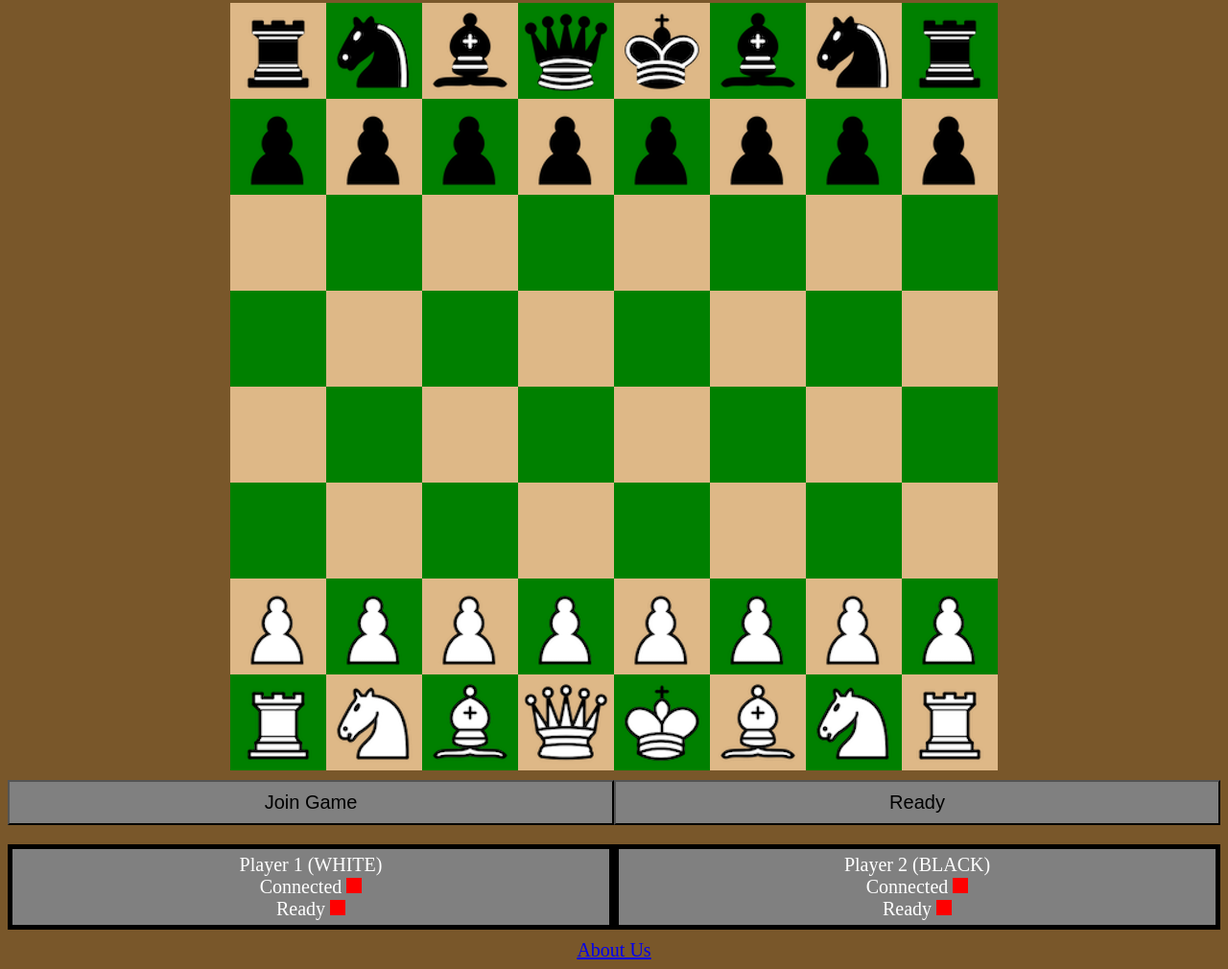
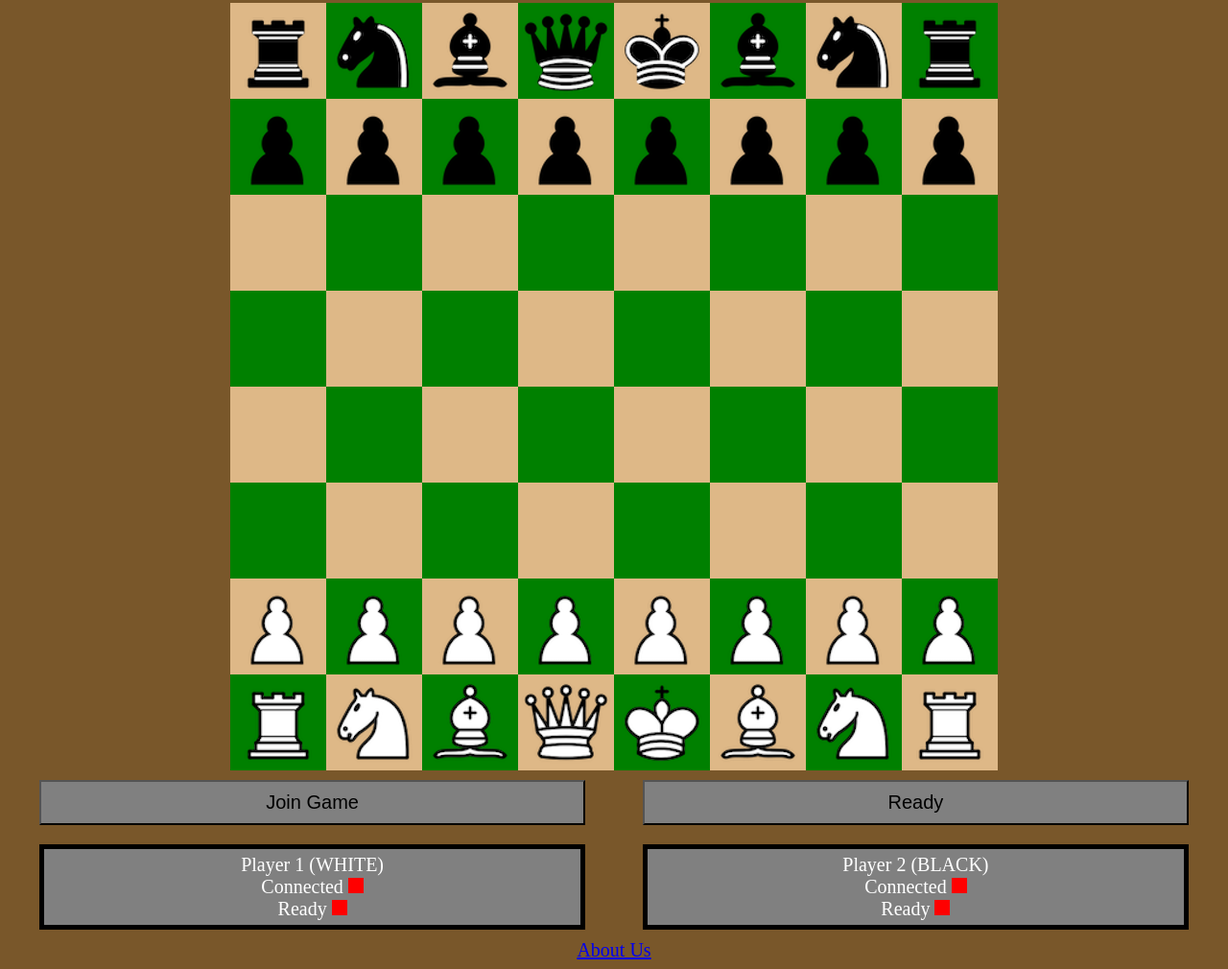
Before and after one commit to MaxVanRaden/fullstack-gambit, a website: page public/index.html in a window 1280 px wide. Shown: the part 108-1118 px from the top of the page at 96% size. Drawn offline with nearby package versions, Linux system fonts and the light colour scheme.

Commit message:
Space out buttons

```diff
--- a/public/style.css
+++ b/public/style.css
@@ -22,9 +22,9 @@ img {
 }
 
 .flex-item {
-  width: 50%;
-  padding: 10px 0;
-  margin: 10px 0;
+  width: 45%;
+  padding: 10px 0px;
+  margin: 10px 30px;
   background-color: gray;
   text-align: center;
   font-size: 1em;
```
